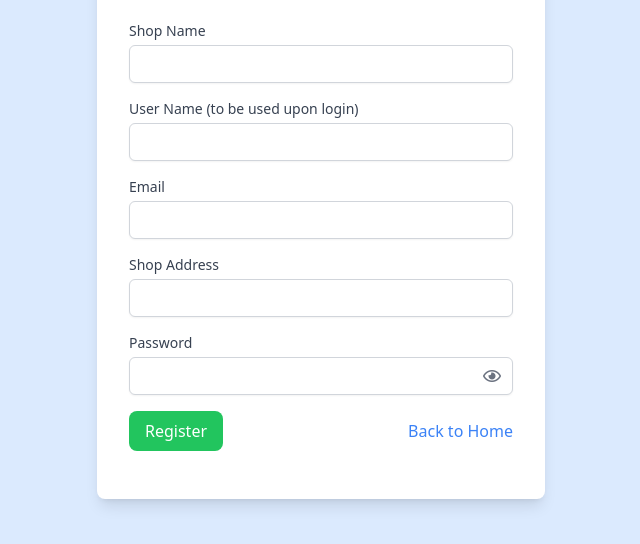
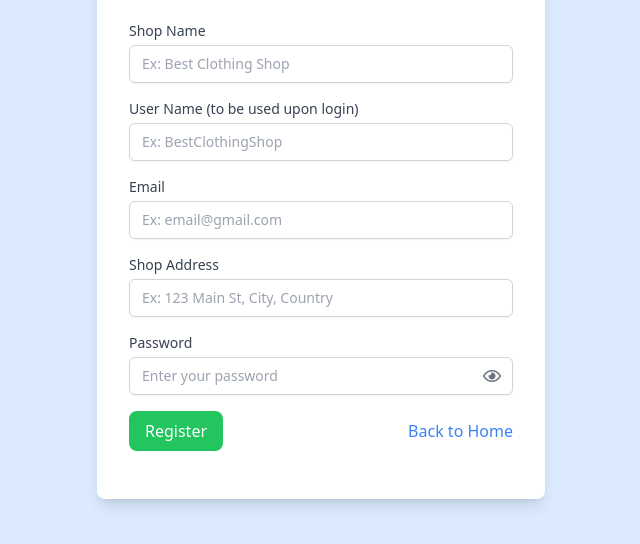
Before and after one commit to nervachan/project_gaia1, a plain HTML site: page src/registration/register-seller.html in a window 1280 px wide. Shown: the part 184-728 px from the top of the page, without its empty margins (319-959 px from the left). Drawn offline with nearby package versions, Linux system fonts and the light colour scheme.

Commit message:
added placeholders in registrations

```diff
--- a/src/registration/register-seller.html
+++ b/src/registration/register-seller.html
@@ -15,24 +15,24 @@
             <form action="#" class="space-y-4" id="sellerForm">
                 <div>
                     <label for="shop-name" class="block text-sm font-medium text-gray-700">Shop Name</label>
-                    <input type="text" id="shop-name" name="shop-name" class="mt-1 block w-full px-3 py-2 border border-gray-300 rounded-md shadow-sm focus:outline-none focus:ring-blue-500 focus:border-blue-500 sm:text-sm" required>
+                    <input type="text" id="shop-name" name="shop-name" class="mt-1 block w-full px-3 py-2 border border-gray-300 rounded-md shadow-sm focus:outline-none focus:ring-blue-500 focus:border-blue-500 sm:text-sm" required placeholder="Ex: Best Clothing Shop">
                 </div>
                 <div>
                     <label for="shop-name" class="block text-sm font-medium text-gray-700">User Name (to be used upon login)</label>
-                    <input type="text" id="username" name="shop-name" class="mt-1 block w-full px-3 py-2 border border-gray-300 rounded-md shadow-sm focus:outline-none focus:ring-blue-500 focus:border-blue-500 sm:text-sm" required>
+                    <input type="text" id="username" name="shop-name" class="mt-1 block w-full px-3 py-2 border border-gray-300 rounded-md shadow-sm focus:outline-none focus:ring-blue-500 focus:border-blue-500 sm:text-sm" required placeholder="Ex: BestClothingShop">
                 </div>
                 <div>
                     <label for="owner-name" class="block text-sm font-medium text-gray-700">Email</label>
-                    <input type="text" id="email" name="email" class="mt-1 block w-full px-3 py-2 border border-gray-300 rounded-md shadow-sm focus:outline-none focus:ring-blue-500 focus:border-blue-500 sm:text-sm" required>
+                    <input type="text" id="email" name="email" class="mt-1 block w-full px-3 py-2 border border-gray-300 rounded-md shadow-sm focus:outline-none focus:ring-blue-500 focus:border-blue-500 sm:text-sm" required placeholder="Ex: email@gmail.com">
                 </div>
                 <div>
                     <label for="shop-address" class="block text-sm font-medium text-gray-700">Shop Address</label>
-                    <input type="text" id="shop-address" name="shop-address" class="mt-1 block w-full px-3 py-2 border border-gray-300 rounded-md shadow-sm focus:outline-none focus:ring-blue-500 focus:border-blue-500 sm:text-sm" required>
+                    <input type="text" id="shop-address" name="shop-address" class="mt-1 block w-full px-3 py-2 border border-gray-300 rounded-md shadow-sm focus:outline-none focus:ring-blue-500 focus:border-blue-500 sm:text-sm" required placeholder="Ex: 123 Main St, City, Country">
                 </div>
                 <div>
                     <label for="password" class="block text-sm font-medium text-gray-700">Password</label>
                     <div class="relative">
-                        <input type="password" id="password" name="password" class="mt-1 block w-full px-3 py-2 border border-gray-300 rounded-md shadow-sm focus:outline-none focus:ring-blue-500 focus:border-blue-500 sm:text-sm" required>
+                        <input type="password" id="password" name="password" class="mt-1 block w-full px-3 py-2 border border-gray-300 rounded-md shadow-sm focus:outline-none focus:ring-blue-500 focus:border-blue-500 sm:text-sm" required placeholder="Enter your password">
                         <button type="button" id="togglePassword" class="absolute inset-y-0 right-0 pr-3 flex items-center text-gray-500" tabindex="-1">
                             <i class="far fa-eye" id="togglePasswordIcon"></i>
                         </button>
```
Also changed, not shown: src/registration/register-buyer.html (+3 -3 lines).
